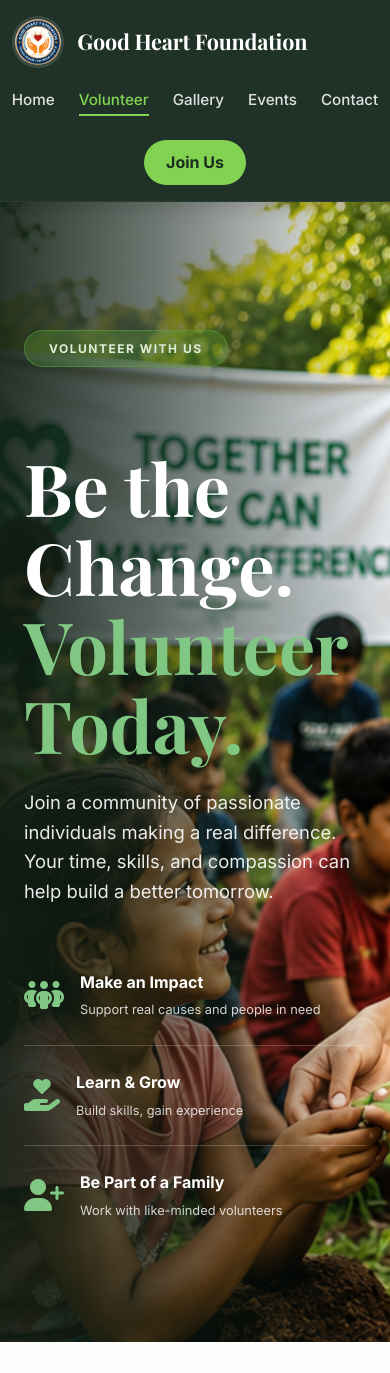
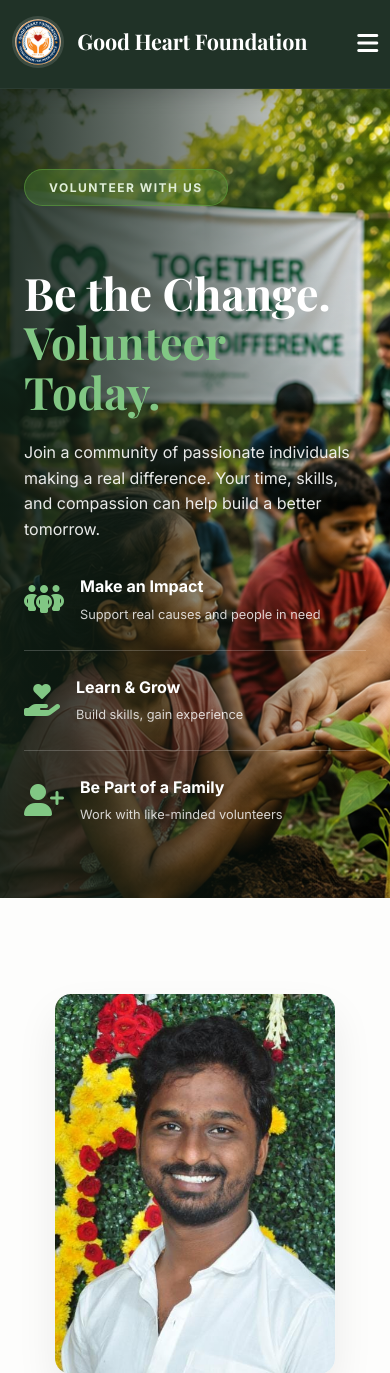
Before and after one commit to BShivaji/GoodHeartFoundation, a Flask app: page /volunteer/ in a window 390 px wide. Shown: the top 1373 px of the page. Run offline with Flask 3, Linux system fonts and the light colour scheme; some libraries are stand-ins or nearby versions.

Commit message:
feat: implement interactive frontend features including dynamic navigation, carousel sliders, and scroll-triggered stats counters with supporting templates and styles.

```diff
--- a/static/css/contact.css
+++ b/static/css/contact.css
@@ -295,6 +295,9 @@ textarea.form-input {
     }
 }
 @media (max-width: 600px) {
+    .contact-hero__text h1 {
+        font-size: 2.5rem;
+    }
     .form-row {
         flex-direction: column;
     }
--- a/static/css/style.css
+++ b/static/css/style.css
@@ -159,7 +159,43 @@ textarea {
     transform-origin: left;
 }
 
-/* Join Us button */
+.mobile-menu-toggle {
+    display: none;
+    font-size: 1.5rem;
+    color: white;
+    cursor: pointer;
+    z-index: 1001;
+}
+
+@media (max-width: 992px) {
+    .mobile-menu-toggle {
+        display: block;
+    }
+
+    .navbar-links {
+        position: absolute;
+        top: 100%;
+        left: 0;
+        width: 100%;
+        background-color: var(--primary);
+        flex-direction: column;
+        align-items: center;
+        padding: 2rem 0;
+        gap: 1.5rem;
+        box-shadow: 0 10px 20px rgba(0,0,0,0.2);
+        transform: translateY(-150%);
+        opacity: 0;
+        transition: transform 0.3s ease, opacity 0.3s ease;
+        z-index: 1000;
+        pointer-events: none;
+    }
+
+    .navbar-links.active {
+        transform: translateY(0);
+        opacity: 1;
+        pointer-events: auto;
+    }
+}
 .premium-nav .navbar-button {
     background: var(--accent);
     color: #1a2e1f;
@@ -1204,15 +1240,7 @@ textarea {
 }
 
 @media (max-width: 780px) {
-    nav .container {
-        justify-content: center;
-        text-align: center;
-    }
 
-    nav .navbar-links {
-        justify-content: center;
-        width: 100%;
-    }
 
     .home-brand-strip .navbar-brand__logo {
         width: 140px;
@@ -1225,7 +1253,8 @@ textarea {
     .contribution-section__grid,
     .about-section__grid,
     .recent-works-carousel,
-    .achievements-carousel {
+    .achievements-carousel,
+    .footer-grid-compact {
         grid-template-columns: 1fr;
     }
 
@@ -1262,14 +1291,6 @@ textarea {
         width: min(100%, 94%);
     }
 
-    nav .navbar-brand,
-    nav .navbar-links {
-        width: 100%;
-    }
-
-    nav .navbar-links {
-        justify-content: center;
-    }
 
     .home-brand-strip__title {
         font-size: 1.6rem;
@@ -1297,6 +1318,11 @@ textarea {
 
     .editorial-split__image-wrap {
         min-height: 400px;
+    }
+
+    .footer-grid-compact {
+        grid-template-columns: 1fr 1fr;
+        gap: 3rem;
     }
 }
 
--- a/static/css/volunteer.css
+++ b/static/css/volunteer.css
@@ -346,3 +346,21 @@
     .vol-bottom-banner { flex-direction: column; text-align: center; gap: 2rem; }
     .vbb-left { flex-direction: column; }
 }
+
+@media (max-width: 768px) {
+    .vol-hero {
+        padding: 5rem 0 3rem;
+        min-height: auto;
+    }
+    .vol-hero__title {
+        font-size: 2.8rem;
+    }
+    .vol-hero__subtitle {
+        font-size: 1rem;
+        margin-bottom: 2rem;
+    }
+    .vfi-stats {
+        flex-direction: column;
+        gap: 1.5rem;
+    }
+}
--- a/static/js/main.js
+++ b/static/js/main.js
@@ -24,6 +24,24 @@ document.addEventListener("DOMContentLoaded", () => {
 
             lastScrollY = currentScrollY;
         }, { passive: true });
+
+        // Mobile Menu Toggle
+        const mobileMenuBtn = document.getElementById('mobile-menu-btn');
+        const navbarLinks = document.getElementById('navbar-links');
+
+        if (mobileMenuBtn && navbarLinks) {
+            mobileMenuBtn.addEventListener('click', () => {
+                navbarLinks.classList.toggle('active');
+                const icon = mobileMenuBtn.querySelector('i');
+                if (navbarLinks.classList.contains('active')) {
+                    icon.classList.remove('fa-bars');
+                    icon.classList.add('fa-xmark');
+                } else {
+                    icon.classList.remove('fa-xmark');
+                    icon.classList.add('fa-bars');
+                }
+            });
+        }
     }
 
     const carousel = document.querySelector("[data-achievements-carousel]");
--- a/templates/base.html
+++ b/templates/base.html
@@ -5,7 +5,7 @@
     <meta name="viewport" content="width=device-width, initial-scale=1.0">
     <title>{% block title %}Good Heart Foundation{% endblock %}</title>
     <meta name="description" content="{% block meta_description %}Good Heart Foundation supports communities through volunteers, events, and fundraising programs.{% endblock %}">
-    <link rel="stylesheet" href="{{ url_for('static', filename='css/style.css') }}?v=17">
+    <link rel="stylesheet" href="{{ url_for('static', filename='css/style.css') }}?v=18">
     <link rel="stylesheet" href="{{ url_for('static', filename='css/transition.css') }}?v=15">
     <link rel="stylesheet" href="https://cdnjs.cloudflare.com/ajax/libs/font-awesome/6.4.0/css/all.min.css">
     <style>
@@ -48,7 +48,7 @@
         {% endwith %}
         {% block body %}{% endblock %}
     </div>
-    <script src="{{ url_for('static', filename='js/main.js') }}?v=9"></script>
+    <script src="{{ url_for('static', filename='js/main.js') }}?v=10"></script>
     <script src="{{ url_for('static', filename='js/transition.js') }}" defer></script>
     {% block scripts %}{% endblock %}
 </body>
--- a/templates/user/contact.html
+++ b/templates/user/contact.html
@@ -2,7 +2,7 @@
 
 {% block title %}Contact Us | Good Heart Foundation{% endblock %}
 {% block styles %}
-<link rel="stylesheet" href="{{ url_for('static', filename='css/contact.css') }}?v=2">
+<link rel="stylesheet" href="{{ url_for('static', filename='css/contact.css') }}?v=3">
 <link rel="stylesheet" href="https://cdnjs.cloudflare.com/ajax/libs/font-awesome/6.4.0/css/all.min.css">
 {% endblock %}
 {% block body %}
--- a/templates/user/events.html
+++ b/templates/user/events.html
@@ -1,7 +1,7 @@
 {% extends "base.html" %}
 
 {% block title %}Events | Good Heart Foundation{% endblock %}
-{% block styles %}<link rel="stylesheet" href="{{ url_for('static', filename='css/events.css') }}?v=5">{% endblock %}
+{% block styles %}<link rel="stylesheet" href="{{ url_for('static', filename='css/events.css') }}?v=6">{% endblock %}
 {% block body %}
 {% include "user/navbar.html" %}
 
--- a/templates/user/gallery.html
+++ b/templates/user/gallery.html
@@ -1,7 +1,7 @@
 {% extends "base.html" %}
 
 {% block title %}Gallery | Good Heart Foundation{% endblock %}
-{% block styles %}<link rel="stylesheet" href="{{ url_for('static', filename='css/gallery.css') }}?v=3">{% endblock %}
+{% block styles %}<link rel="stylesheet" href="{{ url_for('static', filename='css/gallery.css') }}?v=4">{% endblock %}
 {% block body %}
 {% include "user/navbar.html" %}
 
--- a/templates/user/navbar.html
+++ b/templates/user/navbar.html
@@ -8,7 +8,10 @@
             >
             <span class="navbar-brand__name">Good Heart Foundation</span>
         </a>
-        <div class="navbar-links">
+        <div class="mobile-menu-toggle" id="mobile-menu-btn" aria-label="Toggle navigation">
+            <i class="fa-solid fa-bars"></i>
+        </div>
+        <div class="navbar-links" id="navbar-links">
             <a href="{{ url_for('user.home') }}" class="{{ 'active' if request.endpoint == 'user.home' else '' }}">Home</a>
             <a href="{{ url_for('volunteer.show_volunteer_form') }}" class="{{ 'active' if request.endpoint == 'volunteer.show_volunteer_form' else '' }}">Volunteer</a>
             <a href="{{ url_for('user.gallery') }}" class="{{ 'active' if request.endpoint == 'user.gallery' else '' }}">Gallery</a>
--- a/templates/user/volunteer.html
+++ b/templates/user/volunteer.html
@@ -1,7 +1,7 @@
 {% extends "base.html" %}
 
 {% block title %}Volunteer | Good Heart Foundation{% endblock %}
-{% block styles %}<link rel="stylesheet" href="{{ url_for('static', filename='css/volunteer.css') }}?v=5">{% endblock %}
+{% block styles %}<link rel="stylesheet" href="{{ url_for('static', filename='css/volunteer.css') }}?v=6">{% endblock %}
 {% block body %}
 {% include "user/navbar.html" %}
 
```
Also changed, not shown: static/css/events.css (+9 -2 lines).
